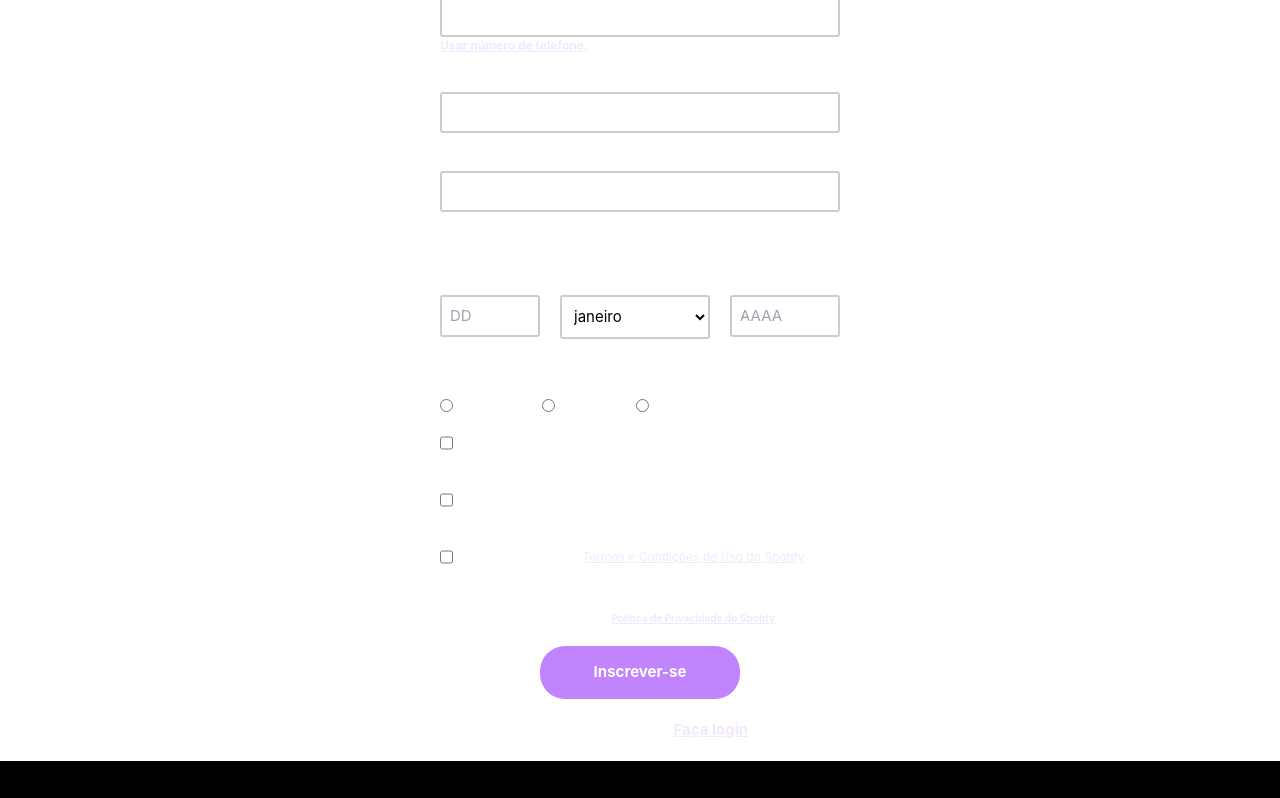
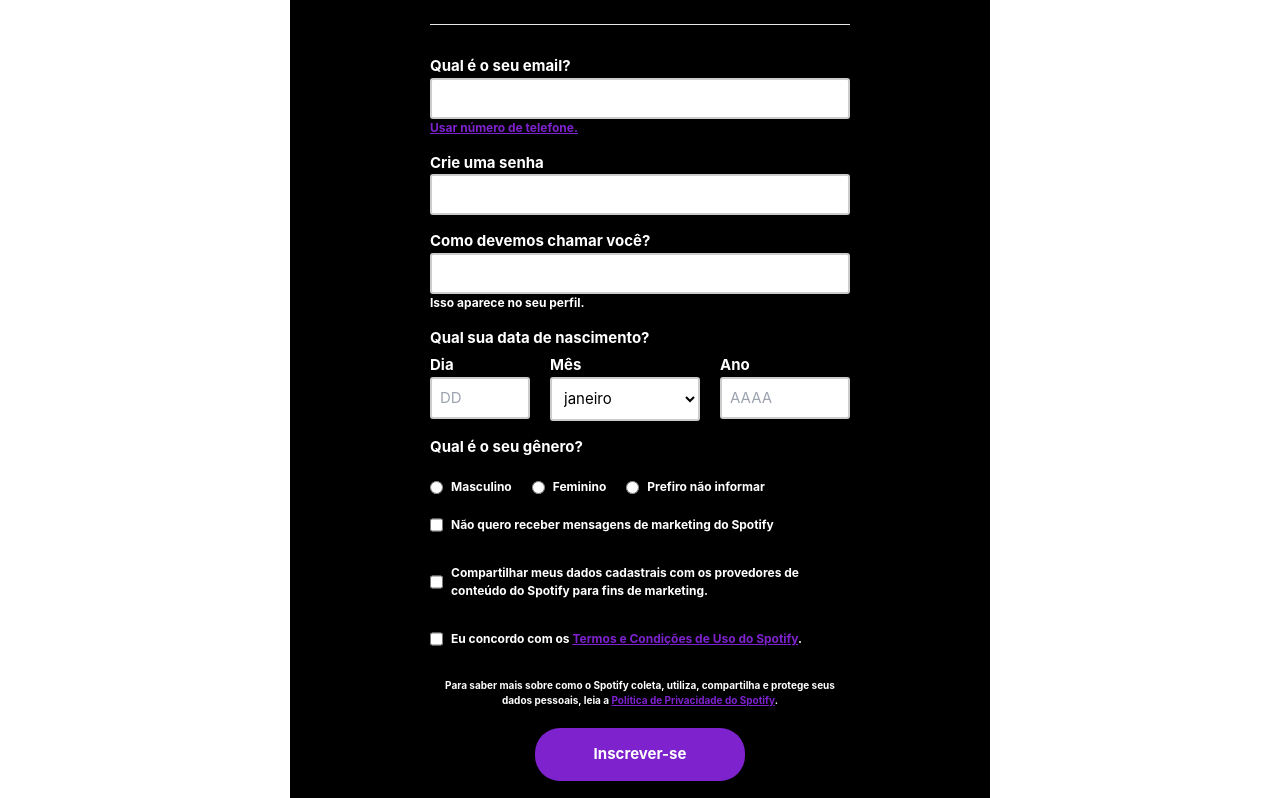
Before and after one commit to GabrielFernandes-Dev/SpotifyClone, a Vue app: page /register in a window 1280 px wide. Shown: the part 422-1220 px from the top of the page. Built offline with nearby package versions, Linux system fonts and the light colour scheme.

Commit message:
register and login

```diff
--- a/src/components/LoginForm.vue
+++ b/src/components/LoginForm.vue
@@ -42,7 +42,7 @@
 </script>
 
 <template>
-    <main className="">
+    <main className="my-20">
         <form className="flex flex-col bg-black w-[700px] h-[950px] mx-auto py-14 px-20 rounded-md items-center"
             @submit.prevent="onSubmit">
             <h1 className="text-white font-bold text-[40px]">Entrar no Spotify</h1>
@@ -52,7 +52,7 @@
                     <button type="button"
                         className="text-white font-semibold border-2 border-zinc-400 rounded-3xl w-full hover:border-white flex px-4 py-2">
                         <img src="/svg/google-logo.svg" alt="google-logo" />
-                        <span className="mx-auto">Continuar com o google</span>
+                        <span className="mx-auto font-bold">Continuar com o google</span>
                     </button>
                 </li>
 
@@ -60,7 +60,7 @@
                     <button type="button"
                         className="text-white font-semibold border-2 border-zinc-400 rounded-3xl w-full hover:border-white flex px-4 py-2">
                         <img src="/svg/facebook-logo.svg" alt="facebook-logo" />
-                        <span className="mx-auto">Continuar com o facebook</span>
+                        <span className="mx-auto font-bold">Continuar com o facebook</span>
                     </button>
                 </li>
 
@@ -68,7 +68,7 @@
                     <button type="button"
                         className="text-white font-semibold border-2 border-zinc-400 rounded-3xl w-full hover:border-white flex px-4 py-2">
                         <img src="/svg/apple-logo.svg" alt="apple-logo" />
-                        <span className="mx-auto">Continuar com a apple</span>
+                        <span className="mx-auto font-bold">Continuar com a apple</span>
                     </button>
                 </li>
 
@@ -103,7 +103,7 @@
                 <label className="mt-8 relative inline-flex items-center">
                     <input type="checkbox" className="sr-only peer" />
                     <div
-                        className="w-8 h-4 bg-zinc-400 rounded-full peer peer-focus:ring-4 peer-focus:ring-white peer-checked:after:translate-x-4 peer-checked:after:border-none after:absolute after:top-1 after:left-[2px] after:bg-black after:rounded-full after:h-3 after:w-3 after:transition-all peer-checked:bg-[#1db954]">
+                        className="w-8 h-4 bg-zinc-400 rounded-full peer peer-focus:ring-4 peer-focus:ring-white peer-checked:after:translate-x-4 peer-checked:after:border-none after:absolute after:top-1 after:left-[2px] after:bg-black after:rounded-full after:h-3 after:w-3 after:transition-all peer-checked:bg-purple-700">
                     </div>
                     <span className="ml-3 text-sm font-medium text-white">
                         Lembrar de mim
@@ -111,21 +111,21 @@
                 </label>
 
                 <button type="submit"
-                    class="p-3 mt-10 mb-5 text-black hover:scale-[1.04] font-semibold bg-[#1db954] rounded-3xl outline-white">
+                    class="p-3 mt-10 mb-5 text-white hover:scale-[1.04] font-semibold bg-purple-700 rounded-3xl outline-white">
                     Entrar
                 </button>
 
                 <a href="https://accounts.spotify.com/en/password-reset?flow_ctx=578b03af-64b8-448c-949e-dfd77fc8fbf5%3A1691979769"
-                    className="mb-8 text-white text-center underline underline-offset-1 hover:text-[#1db954]">
+                    className="mb-8 text-white text-center underline underline-offset-1 hover:text-purple-700">
                     Esqueceu sua senha?
                 </a>
             </div>
 
-            <hr className="border-zinc-900 w-full" />
+            <hr className="border-zinc-900 w-full mb-5" />
 
-            <p className="mt-10 text-zinc-400 pb-10">
+            <p className="mb-5 text-zinc-400 pb-10">
                 Não tem uma conta?
-                <routerLink to="/register" className="text-white underline underline-offset-1 ml-1 hover:text-[#1db954]">
+                <routerLink to="/register" className="text-white underline underline-offset-1 ml-1 hover:text-purple-700">
                     Inscrever-se no Spotify
                 </routerLink>
             </p>
--- a/src/components/RegisterForm.vue
+++ b/src/components/RegisterForm.vue
@@ -7,6 +7,7 @@
     const form = ref({
       emailInput: "",
       passwordInput: "",
+      firstName: ""
     });
 
     const formSchema = z.object({
@@ -15,6 +16,10 @@
         .string()
         .min(6, { message: "A senha deve ter no mínimo 6 caracteres!" })
         .max(12, { message: "A senha deve ter no máximo 12 caracteres!" }),
+      firstName: z.string().min(3, { message: "Você deve escrever pelo menos o primeiro nome!" }).max(20, { message: "Somente o primeiro e segundo nome!" }),
+      day: z.string().min(1).max(2),
+      year: z.string().min(4),
+      terms: z.string()
     });
 
     const errors = ref(null);
@@ -28,7 +33,9 @@
         errors.value = null;
         console.log({
           email: form.value.emailInput,
-          password: form.value.passwordInput
+          password: form.value.passwordInput,
+          firstName: form.value.firstName,
+          terms: form.value.terms
         })
       }
     };
@@ -43,8 +50,8 @@
 </script>
 
 <template>
-  <main class="m-auto w-[800px]">
-    <form class="py-[20px] m-auto flex flex-col w-[50%]">
+  <main class="m-auto w-[700px] bg-black rounded-md my-20">
+    <form class="py-[20px] m-auto flex flex-col w-[60%]" @submit.prevent="onSubmit">
       <img class="my-[20px]" src="/svg/spotify.svg" alt="spotify-logo" />
       <h1 class="text-center text-[20px] font-bold text-white">Inscreva-se grátis e comece a curtir.</h1>
 
@@ -66,23 +73,33 @@
 
       <div class="mb-[15px] flex flex-col">
         <label class="font-bold text-white" for="email-input">Qual é o seu email?</label>
-        <input type="text"
+        <input v-model="form.emailInput" type="text"
           class="w-[100%] text-black p-[8px] text-[14px] rounded-[3px] border-2 border-solid border-[#cccccc] focus:outline-none"
           id="email-input" />
-        <a class="text-[12px] text-purple-100 font-bold underline" href="#!">Usar número de telefone.</a>
+        <router-link class="text-[12px] text-purple-700 font-bold underline" to="#!">Usar número de
+          telefone.</router-link>
+        <p class="text-red-500 text-sm mt-1" v-if="errors && errors.emailInput">
+          {{ errors.emailInput._errors[0] }}
+        </p>
       </div>
 
       <div class="mb-[15px]">
         <label class="font-bold text-white" for="password-input">Crie uma senha</label>
-        <input type="password"
+        <input v-model="form.passwordInput" type="password"
           class="w-[100%] p-[8px] text-black text-[14px] rounded-[3px] border-2 border-solid border-[#cccccc] focus:outline-none" />
+        <p class="text-red-500 text-sm mt-1" v-if="errors && errors.passwordInput">
+          {{ errors.passwordInput._errors[0] }}
+        </p>
       </div>
 
       <div class="mb-[15px]">
-        <label class="font-bold text-white" for="email-input">Como devemos chamar você?</label>
+        <label class="font-bold text-white" for="firstName">Como devemos chamar você?</label>
         <input type="text"
-          class="w-[100%] p-[8px] text-black text-[14px] rounded-[3px] border-2 border-solid border-[#cccccc] focus:outline-none" />
+          class="w-[100%] p-[8px] text-black text-[14px] rounded-[3px] border-2 border-solid border-[#cccccc] focus:outline-none" id="firstName" />
         <p class="text-[12px] text-white font-bold">Isso aparece no seu perfil.</p>
+        <p class="text-red-500 text-sm mt-1" v-if="errors && errors.firstName">
+          {{ errors.firstName._errors[0] }}
+        </p>
       </div>
 
       <div class="mb-[15px] text-white">
@@ -160,7 +177,7 @@
         <div class="flex w-[100%] text-[12px] mb-[30px]">
           <input class="mr-2" type="checkbox" value="Masculino" />
           <label class="font-bold text-white">
-            Eu concordo com os <span class="text-purple-100 underline">Termos e Condições de Uso do Spotify</span>.
+            Eu concordo com os <span class="text-purple-700 underline font-bold">Termos e Condições de Uso do Spotify</span>.
           </label>
         </div>
       </div>
@@ -168,17 +185,17 @@
       <p class="text-[10px] text-center font-bold text-white">
         Para saber mais sobre como o Spotify coleta, utiliza, compartilha e
         protege seus dados pessoais, leia a
-        <span class="text-purple-100 underline font-bold">Política de Privacidade do Spotify</span>.
+        <span class="text-purple-700 underline font-bold">Política de Privacidade do Spotify</span>.
       </p>
 
-      <button type="button"
-        class="border-none rounded-[25px] py-[15px] px-[40px] bg-purple-400 text-[15px] font-bold w-[50%] m-auto my-[20px] hover:scale-[1.04] text-white">
+      <button type="submit"
+        class="border-none rounded-[25px] py-[15px] px-[40px] bg-purple-700 text-[15px] font-bold w-[50%] m-auto my-[20px] hover:scale-[1.04] text-white">
         Inscrever-se
       </button>
 
       <h6 class="text-center text-white font-bold">
         Já tem uma conta?
-        <router-link class="text-purple-100 font-bold underline" to="/login">Faça login</router-link>
+        <router-link class="text-purple-700 font-bold underline" to="/login">Faça login</router-link>
       </h6>
     </form>
   </main>
```
